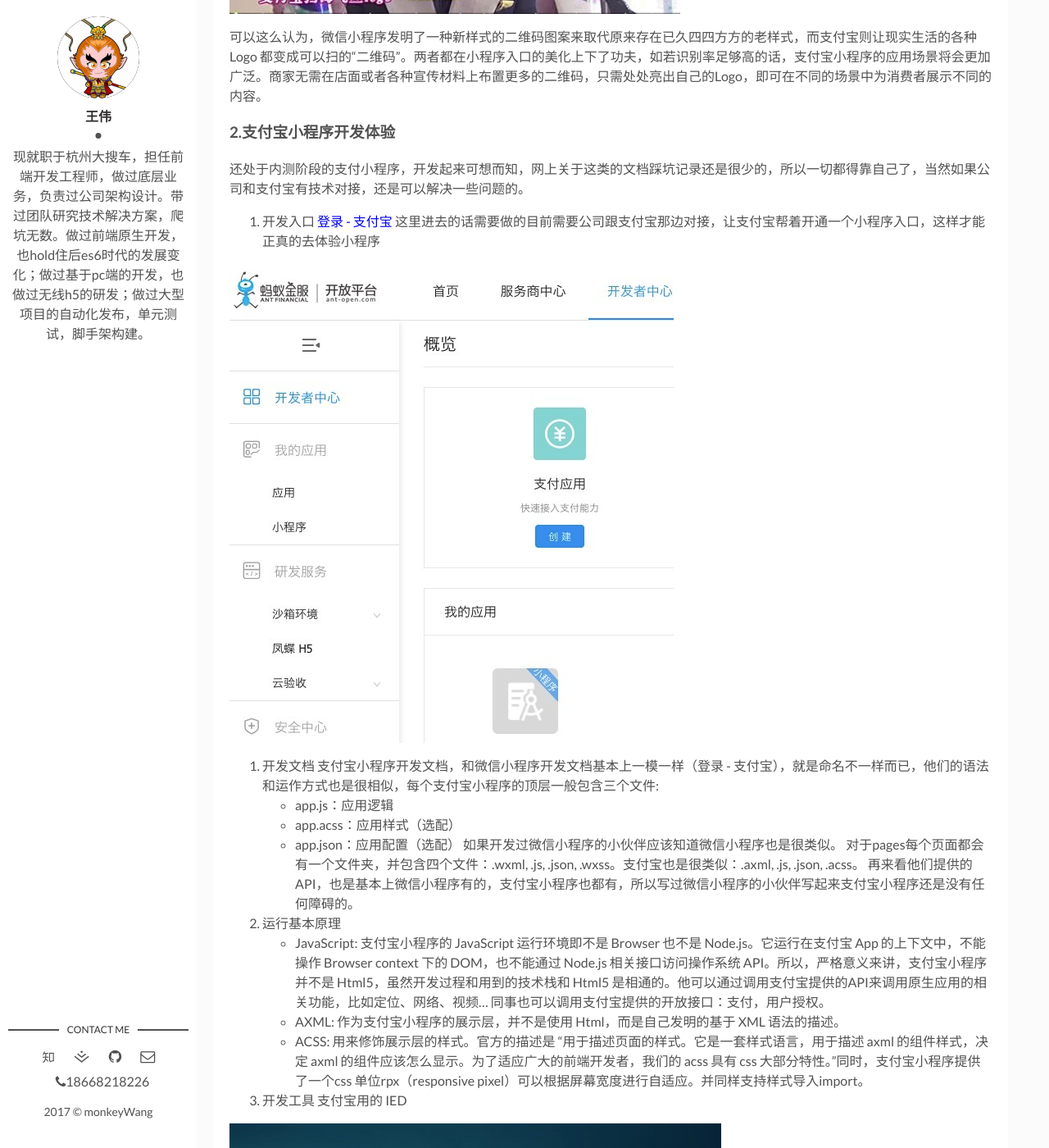
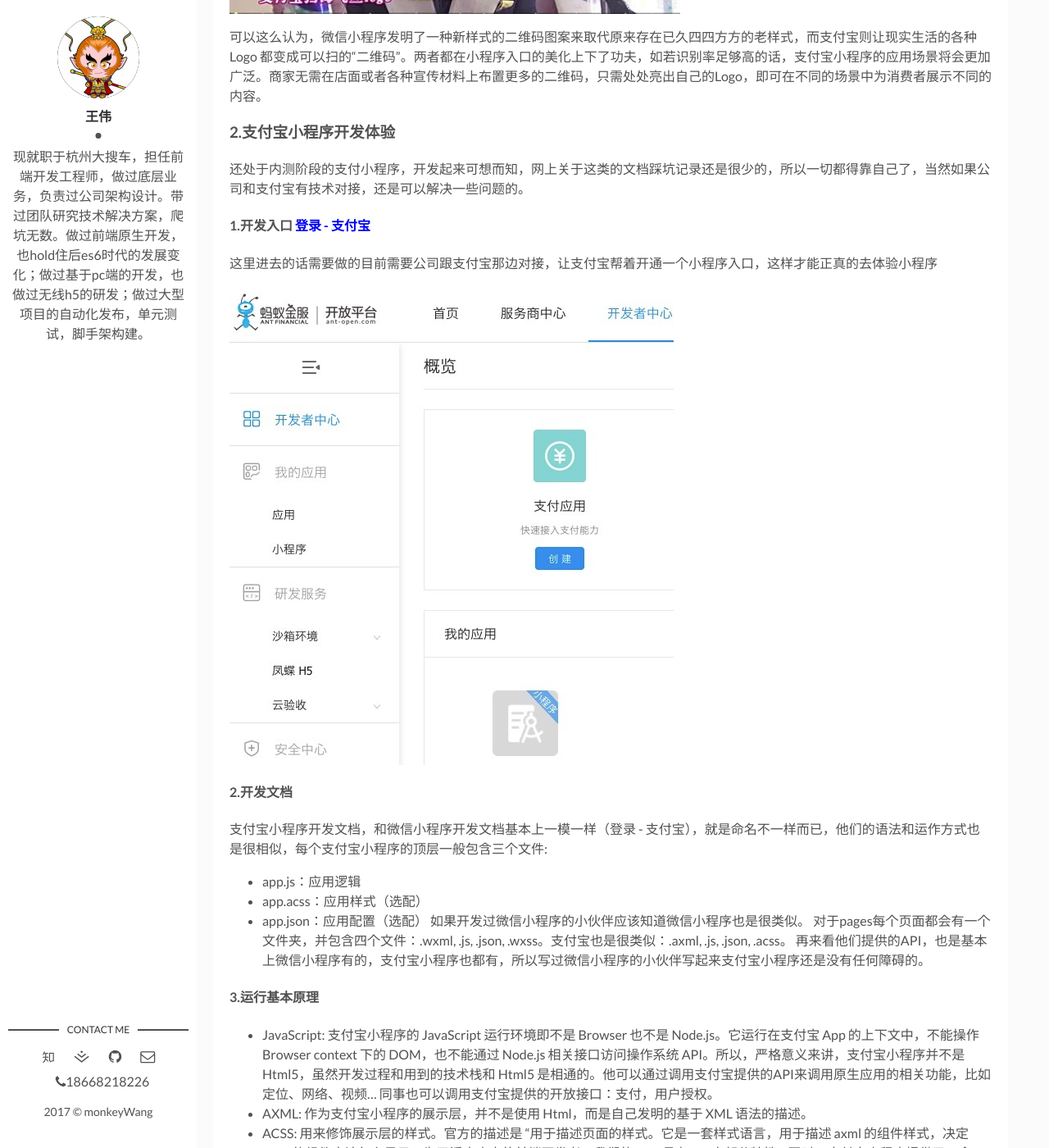
Before and after one commit to monkeyWangs/monkeyWangs.github.io, a Jekyll site: the page built from _posts/2017-10-11-mini.markdown, in a window 1280 px wide and 1400 px high, scrolled down 1674 px. Shown: the whole window at 82% size. Built offline with Jekyll 4.4.1, drawn with Linux system fonts in a browser that asks for light colours; comment, search, counter and statistics services are not loaded.

```diff
--- a/_posts/2017-10-11-mini.markdown
+++ b/_posts/2017-10-11-mini.markdown
@@ -23,12 +23,12 @@
 ### 2.支付宝小程序开发体验
 还处于内测阶段的支付小程序，开发起来可想而知，网上关于这类的文档踩坑记录还是很少的，所以一切都得靠自己了，当然如果公司和支付宝有技术对接，还是可以解决一些问题的。
 
-1. 开发入口 [登录 - 支付宝][zhifubao]
+#### 1.开发入口 [登录 - 支付宝][zhifubao]
 这里进去的话需要做的目前需要公司跟支付宝那边对接，让支付宝帮着开通一个小程序入口，这样才能正真的去体验小程序
 
 ![支付宝小程序]({{site.baseurl}}/assets/img/mini-pro/zhifubao-index.jpg)
 
-2. 开发文档
+#### 2.开发文档
 支付宝小程序开发文档，和微信小程序开发文档基本上一模一样（登录 - 支付宝），就是命名不一样而已，他们的语法和运作方式也是很相似，每个支付宝小程序的顶层一般包含三个文件:
 * app.js：应用逻辑
 * app.acss：应用样式（选配）
@@ -37,12 +37,12 @@
 对于pages每个页面都会有一个文件夹，并包含四个文件：.wxml, .js, .json, .wxss。支付宝也是很类似：.axml, .js, .json, .acss。
 再来看他们提供的API，也是基本上微信小程序有的，支付宝小程序也都有，所以写过微信小程序的小伙伴写起来支付宝小程序还是没有任何障碍的。
 
-3. 运行基本原理
+#### 3.运行基本原理
 * JavaScript: 支付宝小程序的 JavaScript 运行环境即不是 Browser 也不是 Node.js。它运行在支付宝 App 的上下文中，不能操作 Browser context 下的 DOM，也不能通过 Node.js 相关接口访问操作系统 API。所以，严格意义来讲，支付宝小程序并不是 Html5，虽然开发过程和用到的技术栈和 Html5 是相通的。他可以通过调用支付宝提供的API来调用原生应用的相关功能，比如定位、网络、视频... 同事也可以调用支付宝提供的开放接口：支付，用户授权。
 * AXML: 作为支付宝小程序的展示层，并不是使用 Html，而是自己发明的基于 XML 语法的描述。
 * ACSS: 用来修饰展示层的样式。官方的描述是 “用于描述页面的样式。它是一套样式语言，用于描述 axml 的组件样式，决定 axml 的组件应该怎么显示。为了适应广大的前端开发者，我们的 acss 具有 css 大部分特性。”同时，支付宝小程序提供了一个css 单位rpx（responsive pixel）可以根据屏幕宽度进行自适应。并同样支持样式导入import。
 
-4. 开发工具
+#### 4.开发工具
 支付宝用的 IED
 
 ![支付宝小程序]({{site.baseurl}}/assets/img/mini-pro/zfb-ide.jpg)
```
